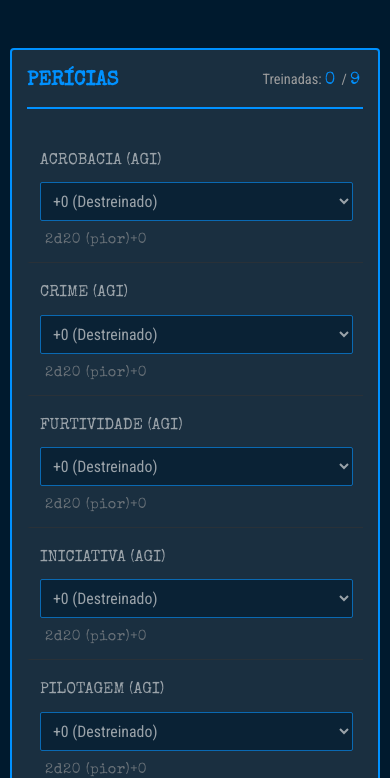
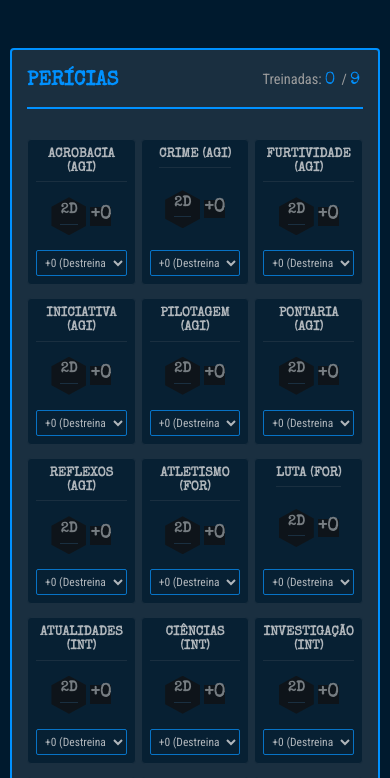
Before and after one commit to patrinhani/Rpg_plataform, a React (Vite) app: page / in a window 390 px wide. Shown: the part 2100-2878 px from the top of the page. Built offline with nearby package versions, Linux system fonts and the light colour scheme.

Commit message:
`Refactor Pericias component and styles for better layout and responsiveness`

```diff
--- a/src/components/ficha/pericias.jsx
+++ b/src/components/ficha/pericias.jsx
@@ -1,9 +1,10 @@
 // /src/components/ficha/pericias.jsx
+// (ATUALIZADO com layout de "dado" CSS)
+// (CORRIGIDO: Removido o "(pior)" para caber no layout)
 
 import React from 'react';
 
-// Um objeto "helper" que mapeia cada perícia ao seu atributo base
-// Isso substitui a lógica 'data-atributo' do HTML antigo
+// O helper de atributos não muda
 const ATRIBUTO_BASE = {
   acrobacia: { nome: 'Acrobacia', attr: 'agi' },
   crime: { nome: 'Crime', attr: 'agi' },
@@ -35,38 +36,42 @@ const ATRIBUTO_BASE = {
   fortitude: { nome: 'Fortitude', attr: 'vig' },
 };
 
-// Pega a lista de chaves (ex: ['acrobacia', 'crime', ...])
 const periciasLista = Object.keys(ATRIBUTO_BASE);
 
 function Pericias({ dadosPericias, dadosAtributos, dadosCalculados, onFichaChange }) {
 
   const handleChange = (e) => {
-    const campo = e.target.id; // ex: "acrobacia"
+    const campo = e.target.id;
     const valor = e.target.value;
     onFichaChange('pericias', campo, valor);
   };
 
-  // Calcula o bônus total (ex: "1d20+5")
-  const calcularBonusTotal = (periciaKey) => {
+  // --- LÓGICA DE CÁLCULO ATUALIZADA ---
+  // Agora retorna um objeto com partes separadas
+  const calcularBonusSeparado = (periciaKey) => {
     const treino = dadosPericias[periciaKey] || 0;
     const attrChave = ATRIBUTO_BASE[periciaKey].attr;
     const valorAttr = dadosAtributos[attrChave] || 0;
-
-    // Bônus de inventário (será 0 por enquanto)
     const bonusInventario = dadosCalculados.bonusPericia[periciaKey] || 0;
 
     const bonusTotal = Number(treino) + bonusInventario;
 
-    let textoDado = "";
+    let diceText = "";
     if (valorAttr === 0) {
-      textoDado = "2d20 (pior)";
+      diceText = "2d"; // <-- CORREÇÃO AQUI
     } else {
-      textoDado = `${valorAttr}d20`;
+      diceText = `${valorAttr}d`; // Apenas o dado, ex: "5d"
     }
 
-    const bonusFormatado = `${bonusTotal >= 0 ? "+" : ""}${bonusTotal}`;
-    return `${textoDado}${bonusFormatado}`;
+    // O bônus, ex: "+15" ou "+0"
+    const bonusText = `${bonusTotal >= 0 ? "+" : ""}${bonusTotal}`;
+
+    return {
+      dice: diceText,
+      bonus: bonusText
+    };
   };
+  // --- FIM DA LÓGICA ATUALIZADA ---
 
   return (
     <section className="box box-pericias" id="grid-pericias">
@@ -76,7 +81,6 @@ function Pericias({ dadosPericias, dadosAtributos, dadosCalculados, onFichaChang
           Treinadas:
           <span
             id="pericias-escolhidas"
-            // Adiciona o estilo de "estouro" (vermelho)
             style={{
               color: dadosCalculados.periciasTreinadas > dadosCalculados.periciasTotal ?
                      'var(--cor-trans-sangue)' :
@@ -89,19 +93,30 @@ function Pericias({ dadosPericias, dadosAtributos, dadosCalculados, onFichaChang
         </div>
       </div>
 
-      <ul id="lista-pericias">
-        {/* Usamos .map() para criar um <li> para cada perícia na lista */}
+      <ul id="lista-pericias" className="pericias-grid-container">
         {periciasLista.map((periciaKey) => {
           const periciaInfo = ATRIBUTO_BASE[periciaKey];
           const treinoValor = dadosPericias[periciaKey];
 
+          // Pega o objeto de bônus
+          const bonus = calcularBonusSeparado(periciaKey);
+
           return (
             <li
               key={periciaKey}
-              // Adiciona a classe de destaque (ex: 'treino-5')
               className={`pericia-item treino-${treinoValor}`}
             >
               <span>{periciaInfo.nome} ({periciaInfo.attr.toUpperCase()})</span>
+
+              {/* --- ESTRUTURA HTML ATUALIZADA --- */}
+              <div className="pericia-bonus-container">
+                <div className="pericia-dado-shape">
+                  <span className="pericia-dado-texto">{bonus.dice}</span>
+                </div>
+                <span className="pericia-bonus-texto">{bonus.bonus}</span>
+              </div>
+              {/* --- FIM DA ESTRUTURA --- */}
+
               <select
                 id={periciaKey}
                 className="treino-pericia"
@@ -113,9 +128,6 @@ function Pericias({ dadosPericias, dadosAtributos, dadosCalculados, onFichaChang
                 <option value="10">+10 (Veterano)</option>
                 <option value="15">+15 (Expert)</option>
               </select>
-              <span className="pericia-total-bonus" id={`bonus-${periciaKey}`}>
-                {calcularBonusTotal(periciaKey)}
-              </span>
             </li>
           );
         })}
--- a/src/styles/responsive.css
+++ b/src/styles/responsive.css
@@ -15,13 +15,9 @@
   }
 
   .box-atributos {
-    /* max-width: 400px; <-- REMOVIDO */
-    /* Agora ele vai ocupar 100% da largura da tela */
-    /* podemos definir um max-width maior se quiser */
-    max-width: 500px; /* Um novo limite, maior, para tablets */
+    max-width: 500px;
   }
 
-  /* AJUSTE DE FONTE: Diminui os números dos atributos */
   input[type="number"].input-hex {
     font-size: 2.5em;
     width: 60px;
@@ -77,26 +73,54 @@
 
   /* --- Bloco do Hexágono --- */
   .box-atributos {
-     /* max-width: 350px; <-- REMOVIDO */
-     max-width: 400px; /* Limite para celular */
+     max-width: 400px;
   }
 
-  /* AJUSTE DE FONTE: Diminui mais os números */
   input[type="number"].input-hex {
     font-size: 2.2em;
     width: 55px;
   }
 
-  /* Simplificar lista de Perícias */
+  /* --- AJUSTE CARDS DE PERÍCIA (Telas Pequenas) --- */
+  .pericias-grid-container {
+    /* Diminui o tamanho mínimo dos cards para caberem 3+ */
+    grid-template-columns: repeat(auto-fill, minmax(110px, 1fr));
+    gap: 8px;
+  }
+
   .pericia-item {
-    grid-template-columns: 1fr;
-    gap: 8px;
-    padding: 10px;
+    min-height: 100px; /* Altura mínima menor */
+    padding: 8px;
   }
-  .pericia-total-bonus {
-    text-align: left;
-    padding-left: 5px;
+
+  .pericia-item span:first-child {
+    font-size: 0.9em; /* Nome da perícia menor */
+    line-height: 1.1;
   }
+
+  .pericia-bonus-container {
+    gap: 5px; /* Menos espaço entre hexágono e bônus */
+  }
+
+  .pericia-dado-shape {
+    width: 40px;
+    height: 44px;
+  }
+
+  .pericia-dado-texto {
+    font-size: 0.8em;
+  }
+
+  .pericia-bonus-texto {
+    font-size: 1.5em; /* Bônus menor */
+  }
+
+  .pericia-item select {
+    font-size: 0.8em;
+    padding: 4px;
+  }
+  /* --- FIM DO AJUSTE DE PERÍCIAS --- */
+
 
   /* Controles */
   .box-controles {
@@ -142,11 +166,40 @@
     font-size: 90%;
   }
 
-  /* AJUSTE DE FONTE: Números ainda menores */
   input[type="number"].input-hex {
     font-size: 1.8em;
     width: 45px;
   }
+
+  /* --- AJUSTE CARDS DE PERÍCIA (Telas Muito Pequenas) --- */
+  .pericias-grid-container {
+    /* Diminui ainda mais o tamanho mínimo */
+    grid-template-columns: repeat(auto-fill, minmax(100px, 1fr));
+    gap: 5px;
+  }
+
+  .pericia-item {
+    min-height: 90px;
+  }
+
+  .pericia-bonus-container {
+    gap: 4px;
+  }
+
+  .pericia-dado-shape {
+    width: 35px;
+    height: 38px;
+  }
+
+  .pericia-dado-texto {
+    font-size: 0.7em;
+  }
+
+  .pericia-bonus-texto {
+    font-size: 1.3em;
+  }
+  /* --- FIM DO AJUSTE DE PERÍCIAS --- */
+
 
   /* Força 1 coluna nos cards de item/ritual */
   .loja-lista-itens {
--- a/src/styles/style.css
+++ b/src/styles/style.css
@@ -876,64 +876,149 @@ input[type="number"].input-hex {
   margin-top: 15px;
 }
 
-/* --- 18. (MANTIDO) Estilos de Destaque de Perícia --- */
-.pericia-item {
-  transition: all 0.3s ease-in-out;
+/* --- 18. (ATUALIZADO) Estilos de Perícia em Card com "Dado" --- */
+
+/* O Container da Lista (o <ul>) */
+.pericias-grid-container {
+  list-style: none;
+  display: grid;
+  /* Cria colunas de 140px, que se auto-ajustam */
+  grid-template-columns: repeat(auto-fill, minmax(140px, 1fr));
+  gap: 10px;
 }
 
-/* Destreinado - Fica "apagado" */
-.pericia-item.treino-0 {
-  opacity: 0.6;
-  border-left-color: transparent;
-  background-color: transparent;
-  filter: none;
-  text-shadow: none;
-}
-.pericia-item.treino-0:hover {
-  opacity: 1; /* Volta ao normal no hover */
-}
-.pericia-item.treino-0 .pericia-total-bonus {
-  color: var(--cor-texto-label); /* Bônus fica cinza */
+/* O Card da Perícia (o <li>) */
+.pericia-item {
+  display: flex;
+  flex-direction: column; /* Empilha o conteúdo */
+  justify-content: space-between;
+  padding: 10px;
+  border-radius: 4px;
+  border: 1px solid var(--cor-caixa-recurso);
+  background-color: var(--cor-fundo);
+  min-height: 120px; /* Altura mínima para o card */
+  transition: all 0.2s ease-in-out;
 }
 
-/* Treinado - Destaque normal */
+/* Nome da Perícia */
+.pericia-item span:first-child {
+  font-size: 1.1em;
+  font-weight: bold;
+  text-align: center;
+  line-height: 1.2;
+  border-bottom: 1px solid var(--cor-caixa);
+  padding-bottom: 5px;
+  margin-bottom: 5px;
+}
+
+/* --- NOVOS ESTILOS PARA O "DADO" --- */
+.pericia-bonus-container {
+  display: flex;
+  align-items: center;
+  justify-content: center;
+  margin: auto 0;
+  gap: 8px;
+}
+
+.pericia-dado-shape {
+  font-family: "Special Elite", monospace;
+  font-weight: bold;
+  font-size: 1.1em;
+
+  /* A forma de hexágono */
+  background-color: var(--cor-destaque);
+  color: var(--cor-caixa-recurso); /* Texto escuro */
+  clip-path: polygon(50% 0%, 100% 25%, 100% 75%, 50% 100%, 0% 75%, 0% 25%);
+
+  /* Tamanho */
+  width: 50px;
+  height: 55px; /* Um pouco mais alto que largo para hexágono */
+
+  /* Centraliza o texto "5d" dentro */
+  display: flex;
+  align-items: center;
+  justify-content: center;
+  flex-shrink: 0;
+}
+
+.pericia-dado-texto {
+  /* Ajuste fino para o texto "2d (pior)" */
+  font-size: 0.9em;
+  text-align: center;
+  line-height: 1;
+}
+
+.pericia-bonus-texto {
+  font-family: "Special Elite", monospace;
+  font-size: 1.8em; /* GRANDE */
+  font-weight: bold;
+  color: var(--cor-destaque);
+  line-height: 1;
+}
+/* --- FIM DOS NOVOS ESTILOS --- */
+
+
+/* O Seletor de Treino */
+.pericia-item select {
+  width: 100%;
+  margin-top: 5px;
+  font-size: 0.9em;
+  padding: 5px;
+}
+
+/* --- Destaques de Treino (versão Card) --- */
+/* (O seletor .pericia-total-bonus foi removido) */
+
+/* Destreinado */
+.pericia-item.treino-0 {
+  opacity: 0.7;
+  border-color: var(--cor-caixa);
+}
+.pericia-item.treino-0 .pericia-bonus-texto,
+.pericia-item.treino-0 .pericia-dado-shape {
+  color: var(--cor-texto-label);
+  background-color: var(--cor-caixa-recurso);
+}
+.pericia-item.treino-0 .pericia-dado-texto {
+   color: var(--cor-texto-label);
+}
+
+
+/* Treinado */
 .pericia-item.treino-5 {
   opacity: 1;
-  border-left-color: var(--cor-destaque);
-  border-left-width: 4px;
-}
-.pericia-item.treino-5 .pericia-total-bonus {
-  color: var(--cor-destaque);
+  border-color: var(--cor-destaque);
+  box-shadow: 0 0 5px var(--cor-destaque);
 }
 
-/* Veterano - Destaque mais forte */
+/* Veterano */
 .pericia-item.treino-10 {
   opacity: 1;
-  border-left-color: var(--cor-destaque);
-  border-left-width: 5px;
-  background-color: rgba(0, 0, 0, 0.1);
-  filter: brightness(1.1);
+  border-color: var(--cor-destaque);
+  background-color: var(--cor-caixa);
+  box-shadow: 0 0 8px var(--cor-destaque);
 }
-.pericia-item.treino-10 .pericia-total-bonus {
-  color: var(--cor-destaque);
-  filter: brightness(1.1);
-}
-
-/* Expert - Destaque máximo */
-.pericia-item.treino-15 {
-  opacity: 1;
-  border-left-color: var(--cor-destaque);
-  border-left-width: 5px;
-  background-color: rgba(0, 0, 0, 0.15);
-  filter: brightness(1.25);
-  text-shadow: 0 0 3px var(--cor-destaque);
-}
-.pericia-item.treino-15 .pericia-total-bonus {
-  color: var(--cor-destaque);
-  filter: brightness(1.25);
+.pericia-item.treino-10 .pericia-bonus-texto {
   text-shadow: 0 0 5px var(--cor-destaque);
 }
 
+/* Expert */
+.pericia-item.treino-15 {
+  opacity: 1;
+  border-color: var(--cor-destaque);
+  background-color: var(--cor-caixa);
+  box-shadow: 0 0 15px var(--cor-destaque);
+}
+.pericia-item.treino-15 .pericia-bonus-texto {
+  font-size: 2em; /* Maior ainda */
+  text-shadow: 0 0 8px var(--cor-destaque);
+}
+
+/* Garante o contraste do texto do dado em temas claros */
+:root[data-tema="tema-morte"] .pericia-dado-shape,
+:root[data-tema="tema-conhecimento"] .pericia-dado-shape {
+  color: var(--cor-fundo); /* Usa a cor de fundo escura para o texto */
+}
 /* --- 19. (NOVO) Estilo para Bônus de Origem Automático --- */
 .calc-linha.origem-bonus {
   color: var(--cor-destaque);
```
